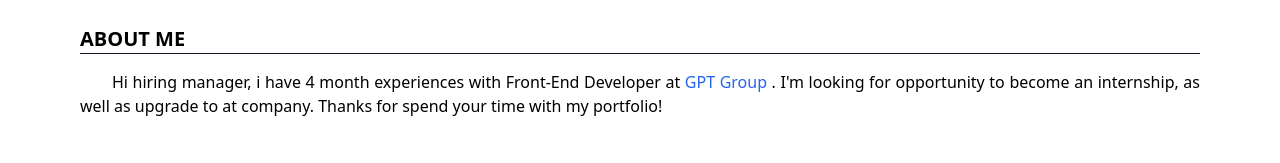
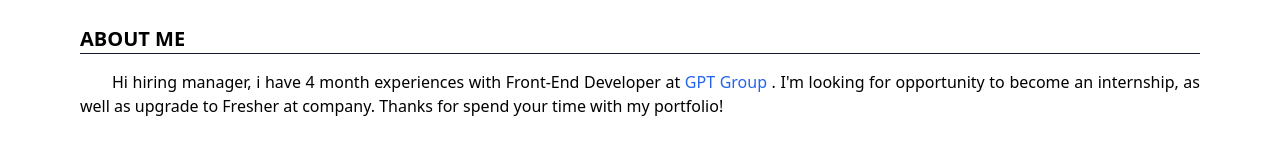
Before and after one commit to nqbbao1996/QBCV, a plain HTML site: page index.html in a window 1280 px wide. Shown: the part 214-377 px from the top of the page. Drawn offline with nearby package versions, Linux system fonts and the light colour scheme.

```diff
--- a/index.html
+++ b/index.html
@@ -43,7 +43,7 @@
         <h3 class="font-semibold text-xl">ABOUT ME</h3>
         <hr class="border-gray-900 mb-4">
         <p class="text-justify"> <span class="mr-8">  </span>
-    Hi hiring manager, i have 4 month experiences with Front-End Developer at <a href="https://www.gptgroup.net/" target="_blank" class="text-blue-600">GPT Group</a> . I'm looking for opportunity to become an internship, as well as upgrade to at company. Thanks for spend your time with my portfolio!</p>
+    Hi hiring manager, i have 4 month experiences with Front-End Developer at <a href="https://www.gptgroup.net/" target="_blank" class="text-blue-600">GPT Group</a> . I'm looking for opportunity to become an internship, as well as upgrade to Fresher at company. Thanks for spend your time with my portfolio!</p>
     </div>
     <div class="mb-10">
         <h3 class="font-semibold text-xl">SKILLS</h3>
```
